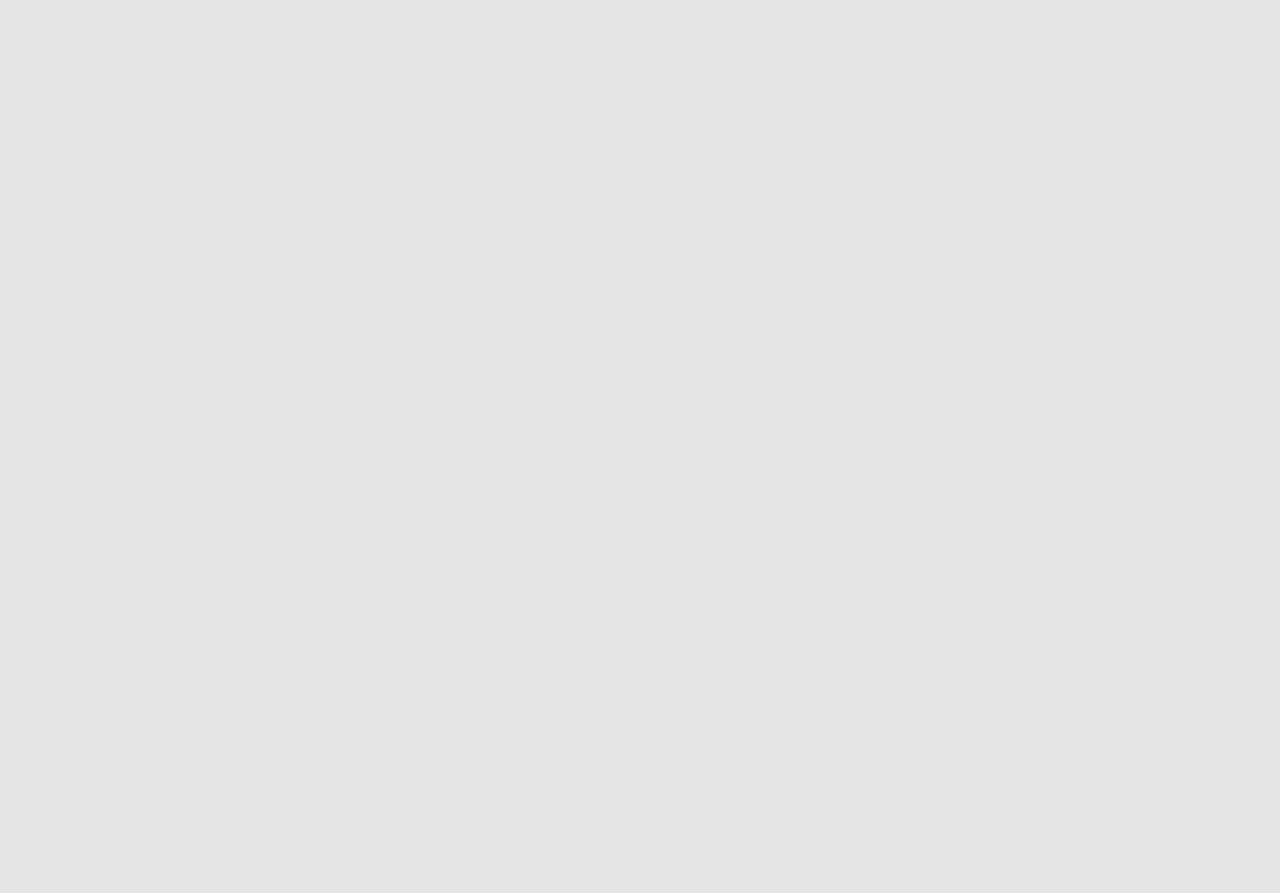
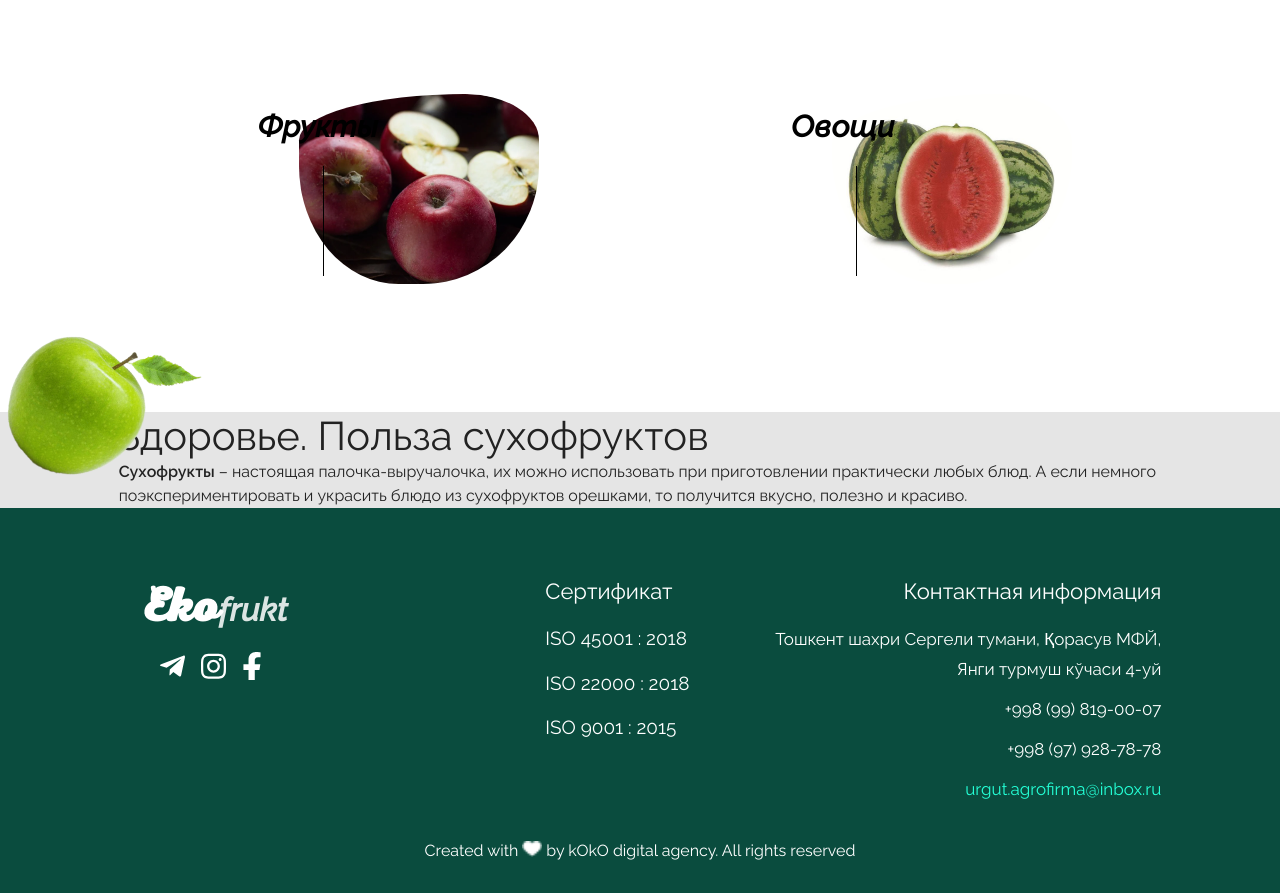
Before and after one commit to 7Davronbek/app-suxofruits-client, a React (Create React App) app: page /production in a window 1280 px wide. Shown: the part 951-1844 px from the top of the page. Before the commit the page ends 905 px from the top, so only its background shows below. Built offline with nearby package versions, Linux system fonts and the light colour scheme.

Commit message:
suxofruits

```diff
--- a/src/components/AboutUs.jsx
+++ b/src/components/AboutUs.jsx
@@ -19,9 +19,11 @@ const AboutUs = () => {
                         </div>
                         <div className="col-5">
                             <h1 className='bold'>О нас</h1>
-                            <h2 className=''>Myresfeber is a leading city & entertainment guide filled with handpicked recommendations of what to do in your city, explore hidden gems and be the first to get the latest buzz!</h2>
-                            <p>We consist of a constantly growing community of local experts showcasing a range of curated content around events, food, shopping, fashion, sightseeing, local communities, travel and so much more!We'll help you make your weekend plans, inform you about the best events happening all around the world, tell you all about the best places to eat in the city and much much more. Here's a little taste of the plethora of features we offer -You will happily receive expert recommendations tailor-made to suit your interests. We'll be providing you with city-specific stories and videos, handy local information - all right on your smartphone, ready to be scrolled through!We'll be updating and pushing through fresh content every few hours, giving you more than enough time to scan through and make plans to explore your city.You can also like, share and bookmark all your favorite articles and blurbs, and store them ready for future lookups!We pride ourselves on being one of the fastest-loading apps out there today so that you'll have a seamless browsing experience.With all this and more, all fresh and ready for you guys, this is one platform that'll become your lifeline to navigate all corners of your city. Explore away!</p>
-
+                            <h2>Основные продукции экспорта – это сушеный виноград разных сортов, сушеный абрикос разных сортов, сушеный чернослив, смесь сушеных плодов, сушеное яблоко, сушеные дыни, бобовые культуры как фасоль, маш (чечевица) и другие.</h2>
+                            <p className='mt-3'>На сегодняшний день более 500 жителей наших областей заняты на наших агропредприятиях. Кроме выращивания и производства наши соотечественники также реализуют на рынки наши продукты по приемлемым ценам и высокого качества.</p>
+                            <p className='mt-3'>Наша компания за 2020 год по реализацию сухофруктов и фруктов вторичного производства достигла <b>больше чем 12 000 тонн</b> экспорта.</p>
+                            <p className='mt-3'>А за прошлый 2021 год по реализацию сухофруктов и фруктов вторичного производства достигла <b>более чем 13 500 тонн</b> экспорта.</p>
+                            <p className="mt-3"><b>Страны экспортов:</b> Казахстан, Россия, Кыргызстан, Таджикистан, Украина, Польша, Беларусь, Израиль, Ирак, Китай, Турция, Арабские страны, страны Европы и другие.</p>
                         </div>
                     </div>
                 </div>
--- /dev/null
+++ b/src/components/Benefits.jsx
@@ -0,0 +1,23 @@
+import React from 'react'
+
+const Benefits = () => {
+  return (
+    <>
+
+        <div className="benefits">
+            <div className="container">
+                <div className="row">
+                    <div className="col-10 mx-auto">
+                        <h1>Здоровье. Польза сухофруктов</h1>
+
+                        <p><b>Сухофрукты</b> – настоящая палочка-выручалочка, их можно использовать при приготовлении практически любых блюд. А если немного поэкспериментировать и украсить блюдо из сухофруктов орешками, то получится вкусно, полезно и красиво.</p>
+                    </div>
+                </div>
+            </div>
+        </div>
+
+    </>
+  )
+}
+
+export default Benefits
--- a/src/components/ContactsHeader.jsx
+++ b/src/components/ContactsHeader.jsx
@@ -15,6 +15,10 @@ const ContactsHeader = () => {
                                 <a href='tel: +998998190007 ' className="d-flex align-items-center phone ">
                                     <i className='me-4'><img src="/assets/icon/phone.png" alt="" /></i>
                                     <span>+998 (99) 819-00-07 </span>
+                                </a>
+                                <a href='tel: +998979287878 ' className="d-flex align-items-center phone mt-2">
+                                    <i className='me-4'><img src="/assets/icon/phone.png" alt="" /></i>
+                                    <span>+998 (97) 928-78-78 </span>
                                 </a>
                                 <a href='urgut.agrofirma@inbox.ru' className="d-flex align-items-center  mt-3">
                                     <i className='me-4'><img src="/assets/icon/email.png" alt="" /></i>
--- a/src/components/Footer.jsx
+++ b/src/components/Footer.jsx
@@ -6,7 +6,7 @@ const Footer = () => {
 
             <div className="footer">
                 <div className="container">
-                    <div className="row justify-content-">
+                    <div className="row ">
                         <div className="col-2 offset-1">
                             <div className="logo"><h6 className=""><span className='bolds'>Eko</span>frukt</h6></div>
                             <div className="d-flex align-items-center justify-content-center mt-3">
@@ -41,6 +41,7 @@ const Footer = () => {
                                 <h5>Контактная информация</h5>
                                 <li><a href='#!'>Тошкент шахри Сергели  тумани,  Қорасув МФЙ, Янги турмуш кўчаси 4-уй</a></li>
                                 <li><a href="tel: +998998190007">+998 (99) 819-00-07</a></li>
+                                <li><a href="tel: +998998190007">+998 (97) 928-78-78</a></li>
                                 <li><a className='green' href="urgut.agrofirma@inbox.ru">urgut.agrofirma@inbox.ru</a></li>
                             </ul>
                         </div>
--- a/src/components/Header.jsx
+++ b/src/components/Header.jsx
@@ -51,7 +51,7 @@ const Header = () => {
                                     Оптовая продажа орехов и сухофруктов и овощей
                                     {/* Сухофрукт - тоже фрукт */}
                                 </h1>
-                                <h4>Доствка по заказу для других стран</h4>
+                                <h4>Достака по заказу для других стран</h4>
                                 <h5>
                                     Агрофирма поставить свежую плодоовощную продукцию, бахчи и виноград, сушенных овощей и фруктов и бобовых культур выращенных в Республике Узбекистан (2021-2022)
                                 </h5>
--- a/src/pages/Production.jsx
+++ b/src/pages/Production.jsx
@@ -1,4 +1,6 @@
 import React, { useEffect, useState } from 'react'
+import Benefits from '../components/Benefits';
+import Galary from '../components/Galary';
 // import Portfolio from '../components/Portfolio'
 import ProductionHeader from '../components/ProductionHeader'
 
@@ -37,6 +39,8 @@ const Production = () => {
         :
         <>
           <ProductionHeader />
+          <Galary />
+          <Benefits />
           {/* <Portfolio /> */}
         </>
       }
--- a/src/sass/main.scss
+++ b/src/sass/main.scss
@@ -627,6 +627,11 @@ html {
                 font-size: 16px;
                 line-height: 28px;
                 color: #666666;
+
+                b {
+                    color: #0d4c3f;
+                    font-size: 17px;
+                }
             }
         }
 
```
